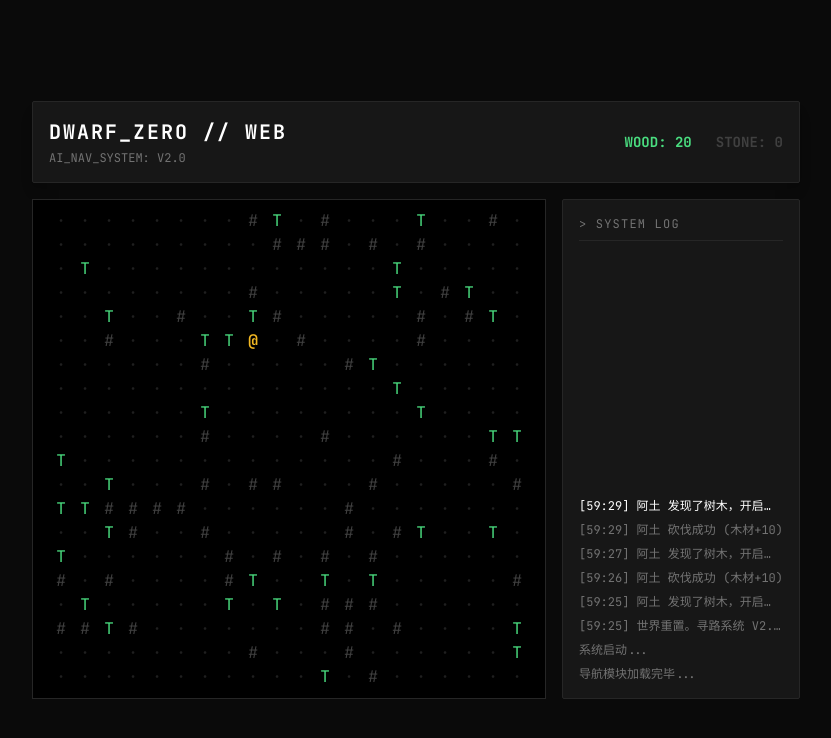
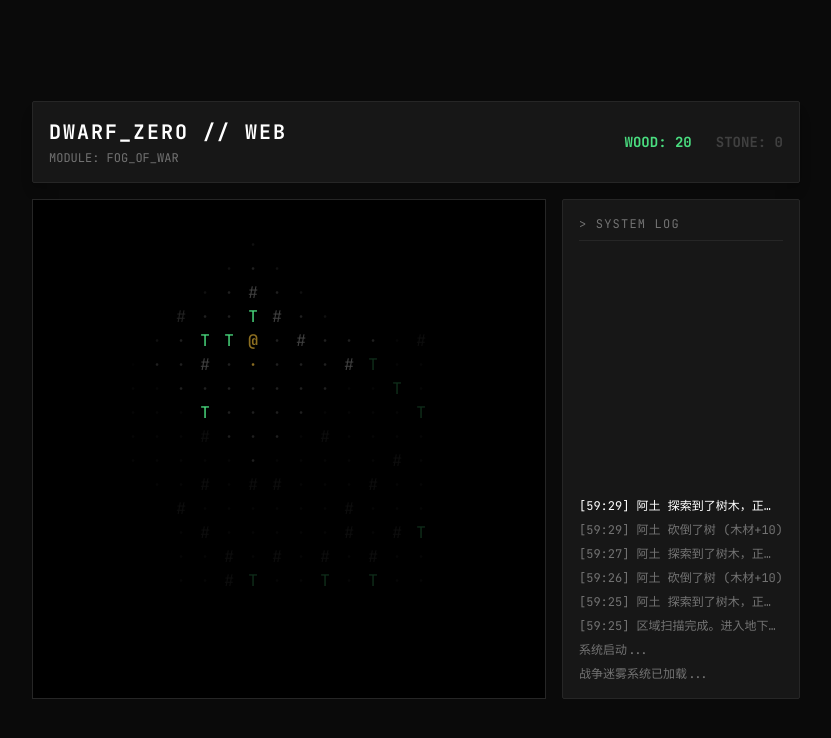
Before and after one commit to StudioSiyuan/dwarf-zero, a Next.js app: page / in a window 1280 px wide. Shown: the top 738 px of the page, without its empty margins (224-1055 px from the left). Built offline with nearby package versions, Linux system fonts and the light colour scheme.

Commit message:
Implement Fog of War

```diff
--- a/app/page.js
+++ b/app/page.js
@@ -3,16 +3,30 @@ import { useState, useEffect, useRef } from 'react';
 
 // --- 游戏配置 ---
 const MAP_SIZE = 20;
-const TICK_RATE = 600; //稍微调快一点，让他反应更灵敏
+const TICK_RATE = 600;
+const VIEW_RADIUS = 5; // 矮人的视野半径
 
 // --- 样式辅助 ---
-const getTileColor = (type) => {
+const getTileColor = (type, isVisible, isExplored) => {
+  // 1. 如果完全没探索过 -> 隐藏 (黑色)
+  if (!isExplored) return 'text-transparent';
+
+  // 2. 基础颜色
+  let color = 'text-game-text-dim';
   switch (type) {
-    case 'WALL':  return 'text-tile-wall';
-    case 'TREE':  return 'text-tile-tree';
-    case 'WATER': return 'text-tile-water';
-    case 'EMPTY': return 'text-tile-floor';
-    default:      return 'text-game-text-dim';
+    case 'WALL':  color = 'text-tile-wall'; break;
+    case 'TREE':  color = 'text-tile-tree'; break;
+    case 'WATER': color = 'text-tile-water'; break;
+    case 'EMPTY': color = 'text-tile-floor'; break;
+  }
+
+  // 3. 视觉处理：
+  // 如果当前可见 -> 保持原色 (高亮)
+  // 如果只是“记忆中” -> 降低透明度 (变暗)
+  if (isVisible) {
+    return color;
+  } else {
+    return `${color} opacity-20`; // 记忆区域变暗，非常有质感
   }
 };
 
@@ -22,13 +36,16 @@ export default function DwarfGame() {
     { id: 1, name: "阿土", x: 10, y: 10, job: 'IDLE', target: null }
   ]);
   const [resources, setResources] = useState({ wood: 0, stone: 0 });
-  const [logs, setLogs] = useState(["系统启动...", "导航模块加载完毕..."]);
+  const [logs, setLogs] = useState(["系统启动...", "战争迷雾系统已加载..."]);
 
-  const stateRef = useRef({ mapGrid, dwarves, resources });
+  // 新增：探索过的区域 (存储格式 "x,y")
+  const [exploredTiles, setExploredTiles] = useState(new Set());
+
+  const stateRef = useRef({ mapGrid, dwarves, resources, exploredTiles });
 
   useEffect(() => {
-    stateRef.current = { mapGrid, dwarves, resources };
-  }, [mapGrid, dwarves, resources]);
+    stateRef.current = { mapGrid, dwarves, resources, exploredTiles };
+  }, [mapGrid, dwarves, resources, exploredTiles]);
 
   // --- 初始化地图 ---
   useEffect(() => {
@@ -43,59 +60,52 @@ export default function DwarfGame() {
       }
       newMap.push(row);
     }
-    newMap[10][10] = { type: 'EMPTY', content: '·' }; // 确保出生点无障碍
+    // 出生点保护
+    newMap[10][10] = { type: 'EMPTY', content: '·' };
+
+    // 初始点亮出生点周围
+    const initialExplored = new Set();
+    for(let dy=-VIEW_RADIUS; dy<=VIEW_RADIUS; dy++){
+        for(let dx=-VIEW_RADIUS; dx<=VIEW_RADIUS; dx++){
+            initialExplored.add(`${10+dx},${10+dy}`);
+        }
+    }
+
     setMapGrid(newMap);
-    addLog("世界重置。寻路系统 V2.0 已上线。");
+    setExploredTiles(initialExplored);
+    addLog("区域扫描完成。进入地下探索模式。");
   }, []);
 
   const addLog = (msg) => {
     setLogs(prev => [`[${new Date().toLocaleTimeString().slice(3,8)}] ${msg}`, ...prev].slice(0, 9));
   };
 
-  // --- 🌟 核心升级：BFS 寻路算法 (导航系统) ---
-  // 输入：起点、终点、地图
-  // 输出：下一步该走的坐标 {x, y} 或者 null (无路可走)
+  // --- BFS 寻路算法 ---
   const findPathNextStep = (start, end, map) => {
     const queue = [{ x: start.x, y: start.y, path: [] }];
     const visited = new Set();
     visited.add(`${start.x},${start.y}`);
 
-    const directions = [
-      { dx: 0, dy: -1 }, // 上
-      { dx: 0, dy: 1 },  // 下
-      { dx: -1, dy: 0 }, // 左
-      { dx: 1, dy: 0 }   // 右
-    ];
+    const directions = [{ dx: 0, dy: -1 }, { dx: 0, dy: 1 }, { dx: -1, dy: 0 }, { dx: 1, dy: 0 }];
 
     while (queue.length > 0) {
       const { x, y, path } = queue.shift();
+      if (Math.abs(x - end.x) + Math.abs(y - end.y) <= 1) return path[0] || null;
 
-      // 如果到达目标附近 (距离1格)，返回路径的第一步
-      if (Math.abs(x - end.x) + Math.abs(y - end.y) <= 1) {
-        return path[0] || null; // 如果就在旁边，path为空，不需要移动
-      }
-
-      // 搜索四个方向
       for (let dir of directions) {
         const nx = x + dir.dx;
         const ny = y + dir.dy;
-
-        // 越界检查
         if (nx < 0 || ny < 0 || nx >= MAP_SIZE || ny >= MAP_SIZE) continue;
 
-        // 碰撞检查 (只能走空地，或者目标本身是树)
-        const tileType = map[ny][nx].type;
-        const isWalkable = tileType === 'EMPTY' || (nx === end.x && ny === end.y);
-
+        const isWalkable = map[ny][nx].type === 'EMPTY' || (nx === end.x && ny === end.y);
         if (isWalkable && !visited.has(`${nx},${ny}`)) {
           visited.add(`${nx},${ny}`);
-          // 记录路径：如果是第一步，就是它自己；否则保持第一步不变
           const newPath = path.length === 0 ? [{x: nx, y: ny}] : path;
           queue.push({ x: nx, y: ny, path: newPath });
         }
       }
     }
-    return null; // 找不到路
+    return null;
   };
 
   const findNearestBlock = (map, px, py, type) => {
@@ -103,7 +113,6 @@ export default function DwarfGame() {
     let minDist = Infinity;
     map.forEach((row, y) => row.forEach((tile, x) => {
       if (tile.type === type) {
-        // 使用曼哈顿距离估算
         const dist = Math.abs(px - x) + Math.abs(py - y);
         if (dist < minDist) { minDist = dist; nearest = { x, y }; }
       }
@@ -111,65 +120,68 @@ export default function DwarfGame() {
     return nearest;
   };
 
-  // --- 游戏循环 ---
+  // --- 核心循环 ---
   useEffect(() => {
     const interval = setInterval(() => {
-      const { mapGrid: currentMap, dwarves: currentDwarves } = stateRef.current;
+      const { mapGrid: currentMap, dwarves: currentDwarves, exploredTiles: currentExplored } = stateRef.current;
       if (currentMap.length === 0) return;
 
       const nextMap = currentMap.map(row => [...row]);
       const nextDwarves = currentDwarves.map(d => ({ ...d }));
+      // 复制 Set，用于更新探索区域
+      const nextExplored = new Set(currentExplored);
       let mapChanged = false;
 
       nextDwarves.forEach(dwarf => {
-        // 1. 找工作
+        // --- 1. 更新迷雾 (Fog of War) ---
+        // 矮人走到哪里，哪里的迷雾就散开
+        for (let dy = -VIEW_RADIUS; dy <= VIEW_RADIUS; dy++) {
+            for (let dx = -VIEW_RADIUS; dx <= VIEW_RADIUS; dx++) {
+                const tx = dwarf.x + dx;
+                const ty = dwarf.y + dy;
+                // 简单的圆形视野检查
+                if (tx >= 0 && ty >= 0 && tx < MAP_SIZE && ty < MAP_SIZE) {
+                    if (Math.abs(dx) + Math.abs(dy) <= VIEW_RADIUS) {
+                        nextExplored.add(`${tx},${ty}`);
+                    }
+                }
+            }
+        }
+
+        // --- 2. AI 逻辑 ---
         if (!dwarf.target) {
           const tree = findNearestBlock(nextMap, dwarf.x, dwarf.y, 'TREE');
           if (tree) {
             dwarf.target = tree;
             dwarf.job = 'MOVING';
             if (currentDwarves.find(d=>d.id===dwarf.id).job === 'IDLE') {
-              addLog(`${dwarf.name} 发现了树木，开启导航。`);
+              addLog(`${dwarf.name} 探索到了树木，正在前往。`);
             }
           } else {
              dwarf.job = 'IDLE';
           }
         }
 
-        // 2. 执行动作
         if (dwarf.target) {
           const dist = Math.abs(dwarf.target.x - dwarf.x) + Math.abs(dwarf.target.y - dwarf.y);
-
-          // A. 如果就在旁边：砍它！
           if (dist <= 1) {
             const targetTile = nextMap[dwarf.target.y][dwarf.target.x];
             if (targetTile.type === 'TREE') {
               nextMap[dwarf.target.y][dwarf.target.x] = { type: 'EMPTY', content: '·' };
               mapChanged = true;
               setResources(prev => ({ ...prev, wood: prev.wood + 10 }));
-              addLog(`${dwarf.name} 砍伐成功 (木材+10)`);
+              addLog(`${dwarf.name} 砍倒了树 (木材+10)`);
               dwarf.target = null;
               dwarf.job = 'IDLE';
             } else {
-              dwarf.target = null; // 树可能被别人砍了
+              dwarf.target = null;
             }
-          }
-          // B. 如果距离远：寻路走一步
-          else {
-            // 使用 BFS 算出下一步怎么走
-            const nextStep = findPathNextStep(
-              {x: dwarf.x, y: dwarf.y},
-              dwarf.target,
-              nextMap
-            );
-
+          } else {
+            const nextStep = findPathNextStep({x: dwarf.x, y: dwarf.y}, dwarf.target, nextMap);
             if (nextStep) {
-              // 成功找到路，移动
               dwarf.x = nextStep.x;
               dwarf.y = nextStep.y;
             } else {
-              // 找不到路 (被墙完全围住了)，放弃任务
-              // addLog(`${dwarf.name} 无法到达目标，放弃。`);
               dwarf.target = null;
               dwarf.job = 'IDLE';
             }
@@ -178,6 +190,7 @@ export default function DwarfGame() {
       });
 
       setDwarves(nextDwarves);
+      setExploredTiles(nextExplored); // 更新探索区域
       if (mapChanged) setMapGrid(nextMap);
 
     }, TICK_RATE);
@@ -186,9 +199,11 @@ export default function DwarfGame() {
   }, []);
 
   const handleTileClick = (x, y) => {
+    // 只有探索过的地方才能交互！
+    if (!stateRef.current.exploredTiles.has(`${x},${y}`)) return;
+
     const newMap = [...mapGrid];
     const tile = newMap[y][x];
-
     if (tile.type === 'WALL') {
       newMap[y][x] = { type: 'EMPTY', content: '·' };
       setResources(prev => ({ ...prev, stone: prev.stone + 1 }));
@@ -198,12 +213,30 @@ export default function DwarfGame() {
     setMapGrid(newMap);
   };
 
+  // --- 渲染辅助：判断当前视野 ---
+  // 每一帧都要重新计算哪些格子是“当前可见”的
+  const getVisibleSet = () => {
+    const visible = new Set();
+    dwarves.forEach(d => {
+        for (let dy = -VIEW_RADIUS; dy <= VIEW_RADIUS; dy++) {
+            for (let dx = -VIEW_RADIUS; dx <= VIEW_RADIUS; dx++) {
+                if (Math.abs(dx) + Math.abs(dy) <= VIEW_RADIUS) {
+                    visible.add(`${d.x + dx},${d.y + dy}`);
+                }
+            }
+        }
+    });
+    return visible;
+  };
+
+  const visibleSet = getVisibleSet(); // 渲染时实时计算
+
   return (
     <div className="min-h-screen flex flex-col items-center justify-center bg-game-bg text-game-text-main p-4">
       <div className="w-full max-w-3xl bg-game-panel border border-game-border p-4 mb-4 flex justify-between items-center shadow-lg rounded-sm">
         <div>
            <h1 className="text-xl font-bold text-game-text-highlight tracking-widest">DWARF_ZERO // WEB</h1>
-           <div className="text-xs text-game-text-dim mt-1">AI_NAV_SYSTEM: V2.0</div>
+           <div className="text-xs text-game-text-dim mt-1">MODULE: FOG_OF_WAR</div>
         </div>
         <div className="flex gap-6 font-mono text-sm">
           <div className="text-tile-tree font-bold">WOOD: {resources.wood}</div>
@@ -212,20 +245,31 @@ export default function DwarfGame() {
       </div>
 
       <div className="flex gap-4 w-full max-w-3xl h-[500px]">
+        {/* 左侧：地图区域 */}
         <div className="border border-game-border bg-black p-4 overflow-hidden relative shadow-inner flex items-center justify-center">
           <div>
             {mapGrid.map((row, y) => (
               <div key={y} className="flex leading-none">
                 {row.map((tile, x) => {
+                  const key = `${x},${y}`;
                   const dwarf = dwarves.find(d => d.x === x && d.y === y);
+
+                  // 状态判断
+                  const isVisible = visibleSet.has(key);
+                  const isExplored = exploredTiles.has(key);
+
+                  // 如果完全没探索过，就不显示鼠标手势
+                  const cursorClass = isExplored ? 'cursor-pointer hover:bg-white/10' : 'cursor-default';
+
                   return (
                     <span
-                      key={`${x}-${y}`}
+                      key={key}
                       onClick={() => handleTileClick(x, y)}
-                      className={`w-6 h-6 flex items-center justify-center font-mono cursor-pointer hover:bg-white/10
-                      ${dwarf ? 'text-tile-dwarf font-bold animate-pulse' : getTileColor(tile.type)}`}
+                      className={`w-6 h-6 flex items-center justify-center font-mono transition-colors duration-500 ${cursorClass}
+                      ${dwarf ? 'text-tile-dwarf font-bold animate-pulse' : getTileColor(tile.type, isVisible, isExplored)}`}
                     >
-                      {dwarf ? '@' : tile.content}
+                      {/* 如果完全没探索过，显示空或者迷雾字符；如果有矮人，优先显示矮人 */}
+                      {!isExplored ? ' ' : (dwarf ? '@' : tile.content)}
                     </span>
                   );
                 })}
@@ -234,6 +278,7 @@ export default function DwarfGame() {
           </div>
         </div>
 
+        {/* 右侧：日志 */}
         <div className="flex-1 bg-game-panel border border-game-border p-4 flex flex-col rounded-sm">
           <h3 className="text-xs text-game-text-dim mb-3 uppercase border-b border-game-border pb-2 tracking-widest">&gt; System Log</h3>
           <div className="flex-1 overflow-hidden relative">
```
